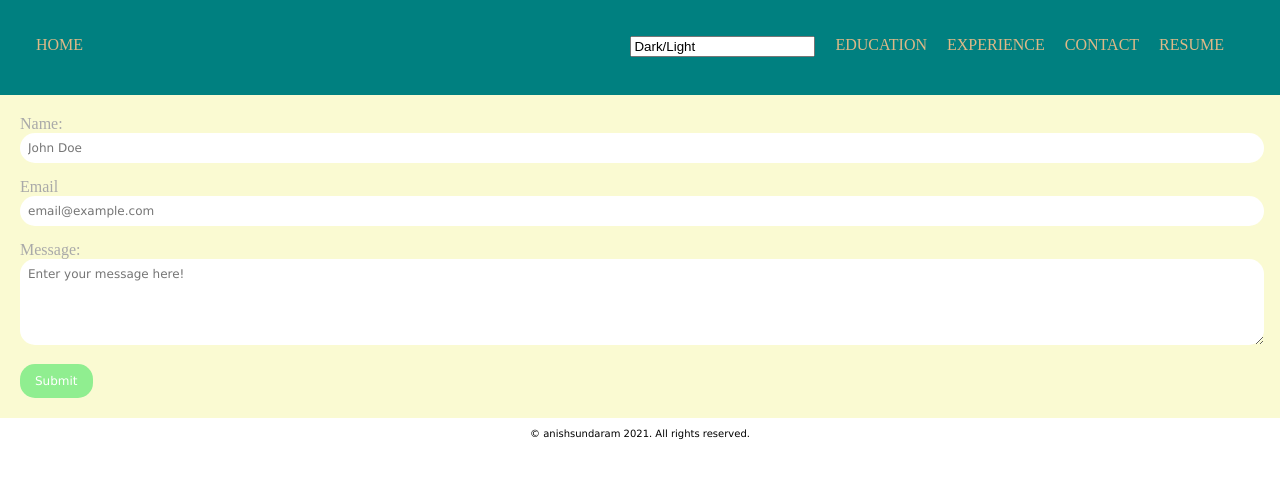
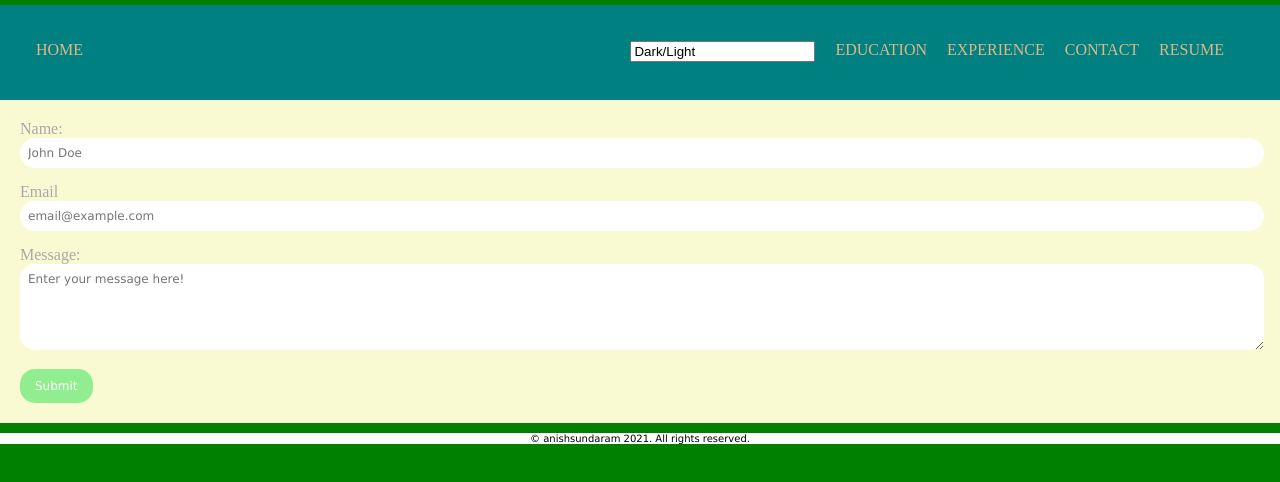
Before and after one commit to anishsundaram/Personal-Website, a plain HTML site: page index.html in a window 1280 px wide. Drawn offline with Linux system fonts and the light colour scheme.

```diff
--- a/styles.css
+++ b/styles.css
@@ -1,6 +1,7 @@
 body{
     margin: 0px;
-    background-color: white;
+    margin-top: 5px;
+    background-color: green;
     border: none;
 }
 
```
Also changed, not shown: index.html (+0 -1 lines).
